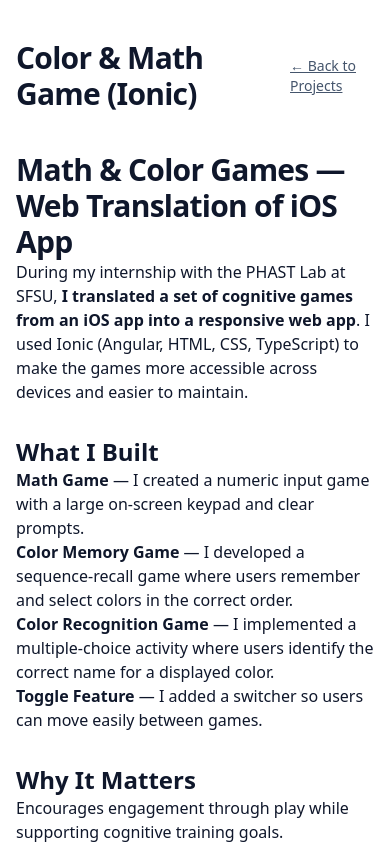
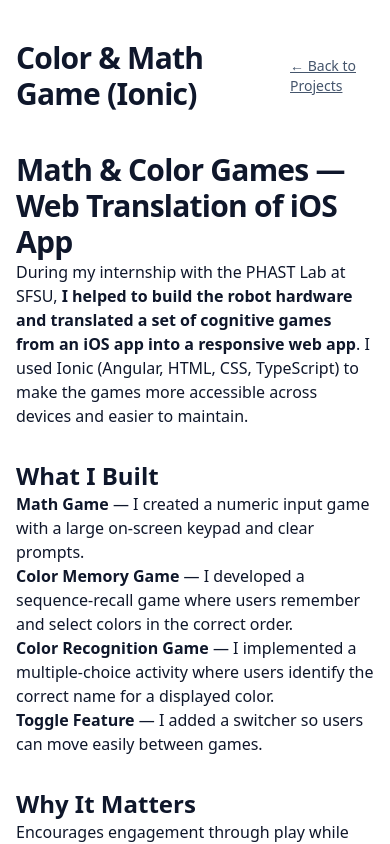
Before and after one commit to ryanhuynh02/ryan-portfolio, a Next.js app: page /projects/color-games in a window 390 px wide. Shown: the top 844 px of the page. Built offline with nearby package versions, Linux system fonts and the light colour scheme.

Commit message:
fix sace

```diff
--- a/src/app/projects/color-games/color-games.mdx
+++ b/src/app/projects/color-games/color-games.mdx
@@ -2,7 +2,7 @@
 
 # Math & Color Games — Web Translation of iOS App
 
-During my internship with the PHAST Lab at SFSU, **I translated a set of cognitive games from an iOS app into a responsive web app**. I used Ionic (Angular, HTML, CSS, TypeScript) to make the games more accessible across devices and easier to maintain.
+During my internship with the PHAST Lab at SFSU, **I helped to build the robot hardware and translated a set of cognitive games from an iOS app into a responsive web app**. I used Ionic (Angular, HTML, CSS, TypeScript) to make the games more accessible across devices and easier to maintain.
 
 ## What I Built
 - **Math Game** — I created a numeric input game with a large on-screen keypad and clear prompts.
--- a/src/app/projects/color-games/page.tsx
+++ b/src/app/projects/color-games/page.tsx
@@ -70,7 +70,8 @@ export default function ColorGamesProjectPage() {
       </div>
 
       <div className="mt-10 prose prose-slate max-w-none prose-img:rounded-xl
-                      prose-h2:mb-6 md:prose-h2:mb-8">
+                      prose-h2:mt-8 prose-h2:mb-6
+                      prose-ul:mt-4 prose-p:mt-4">
         {mdx ? (
           <MDXRemote
             source={mdx}
```
